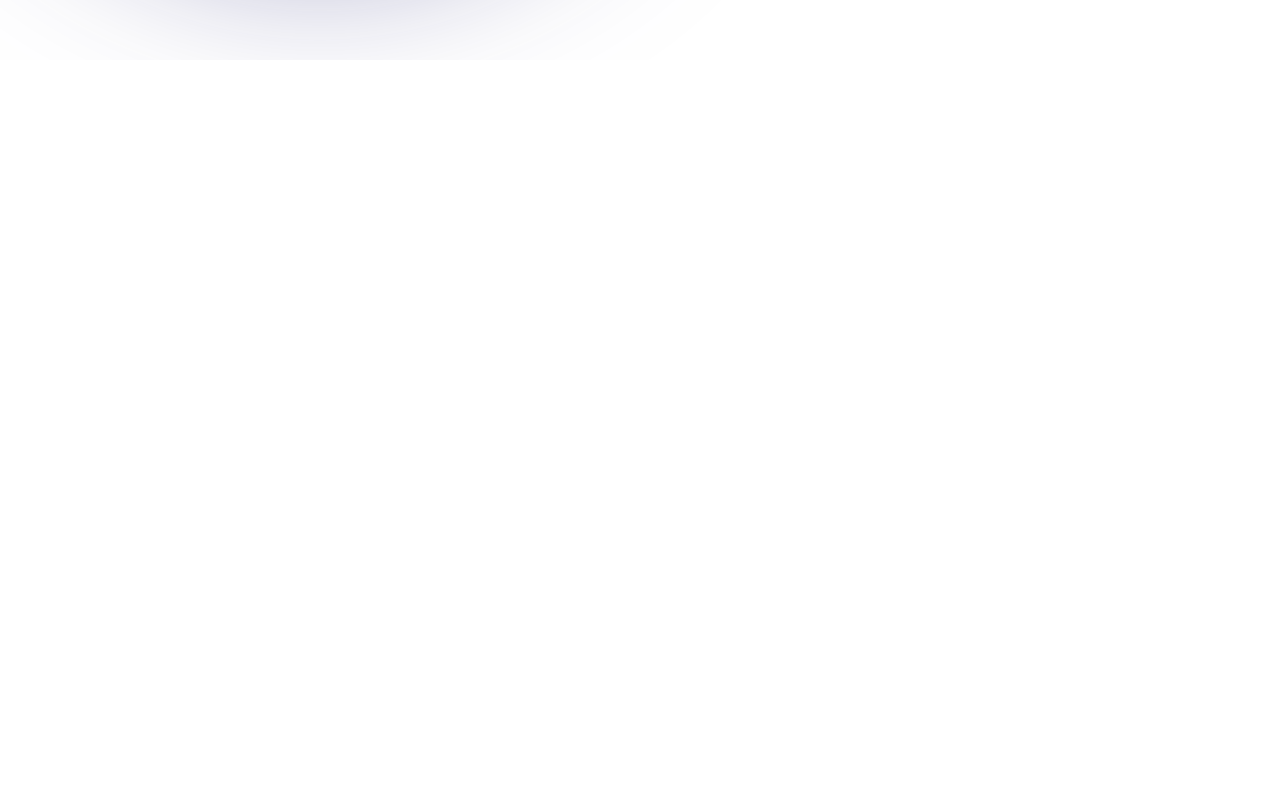
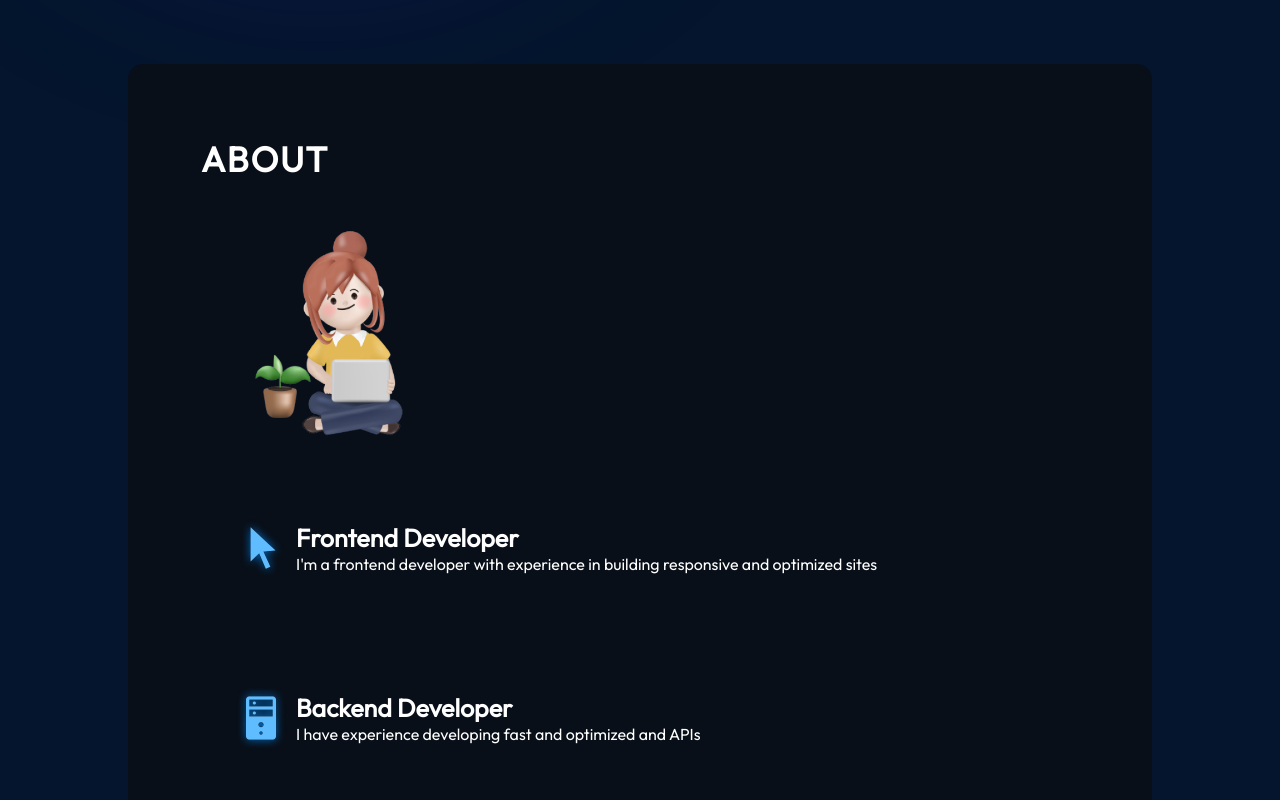
Before and after one commit to TheintTheint298/react-portfolio, a React (Vite) app: page / in a window 1280 px wide. Shown: the part 740-1540 px from the top of the page. Before the commit the page ends 800 px from the top, so only its background shows below. Built offline with nearby package versions, Linux system fonts and the light colour scheme.

Commit message:
about component

```diff
--- a/src/App.jsx
+++ b/src/App.jsx
@@ -1,4 +1,5 @@
 import styles from './App.module.css'
+import { About } from './components/About/About'
 import { Hero } from './components/Hero/Hero'
 import { Navbar } from './components/Navbar/Navbar'
 
@@ -8,6 +9,7 @@ function App() {
     <div className={styles.App}>
       <Navbar />
       <Hero />
+      <About />
     </div>
   )
 }
--- /dev/null
+++ b/src/components/About/About.jsx
@@ -0,0 +1,41 @@
+import React from 'react'
+import styles from './About.module.css'
+import { getImageUrl } from '../../utils'
+
+export const About = () => {
+  return (
+    <section className={styles.container} id='about'>
+        <h2 className={styles.title}>About</h2>
+        <div className={styles.content}>
+            <img
+                src={getImageUrl("about/aboutImage.png")}
+                alt="Me sitting with a laptop"
+                className={styles.aboutImage}
+            />
+        </div>
+        <ul className={styles.aboutItems}>
+            <li className={styles.aboutItem}>
+                <img src={getImageUrl("about/cursorIcon.png")} alt="Cursor icon" />
+                <div className={styles.aboutItemText}>
+                    <h3>Frontend Developer</h3>
+                    <p>I'm  a frontend developer with experience in building responsive and optimized sites</p>
+                </div>
+            </li>
+            <li className={styles.aboutItem}>
+                <img src={getImageUrl("about/serverIcon.png")} alt="Server icon" />
+                <div className={styles.aboutItemText}>
+                    <h3>Backend Developer</h3>
+                    <p>I have experience developing fast and optimized and APIs</p>
+                </div>
+            </li>
+            <li className={styles.aboutItem}>
+                <img src={getImageUrl("about/uiIcon.png")} alt="UI icon" />
+                <div className={styles.aboutItemText}>
+                    <h3>UI Designer</h3>
+                    <p>I have designed multiple landing page and have created design systems as well </p>
+                </div>
+            </li>
+        </ul>
+    </section>
+  )
+}
--- /dev/null
+++ b/src/components/About/About.module.css
@@ -0,0 +1,88 @@
+@import "../../vars.css";
+
+.container {
+    position: relative;
+    background-color: rgba(12, 12, 12, 0.6);
+    border-radius: 15px;
+    padding: 73px;
+    margin-top: 129px;
+    z-index: 1;
+    margin-left: 10%;
+    margin-right: 10%;
+}
+
+.title {
+    color: var(--color-text);
+    font-size: 35px;
+    font-weight: 700;
+    letter-spacing: 1.75px;
+    text-transform: uppercase;
+}
+
+.content {
+    display: flex;
+    flex-direction: row;
+    align-items: center;
+}
+
+.aboutImage {
+    width: 35%;
+}
+
+.aboutItems {
+    color: var(--color-text);
+    display: flex;
+    flex-direction: column;
+    gap: 50px;
+}
+
+.aboutItem {
+    display: flex;
+    flex-direction: row;
+    align-items: center;
+    border-radius: 20px;
+    list-style: none;
+    padding: 25px;
+    background-image: linear-gradient(90deg, rgba(165, 215, 232, 0.42) 0%, rgba(255, 255, 255, 0) 100%);
+    background-size: 0 100%;
+    background-repeat: no-repeat;
+    transition: 0.4s;
+}
+
+.aboutItem:hover {
+    background-size: 100% 100%;
+}
+
+.aboutItem h3 {
+    font-size: 25px;
+    font-weight: 600;
+}
+
+.aboutImage p {
+    font-size: 25px;
+}
+
+@media screen and (max-width: 830px){
+    .container {
+        background-color: transparent;
+        padding-left: 0;
+        padding-right: 0;
+    }
+
+    .content {
+        flex-direction: column;
+    }
+
+    .aboutImage {
+        display: none;
+    }
+
+    .aboutItems {
+        margin-top: 29px;
+    }
+
+    .aboutItem {
+        padding-left: 0;
+        padding-right: 0;
+    }
+}
--- a/src/index.css
+++ b/src/index.css
@@ -4,3 +4,7 @@
     padding: 0;
     font-family: "Outfit", Arial, Helvetica, sans-serif;
 }
+
+html {
+    scroll-behavior: smooth;
+}
```
